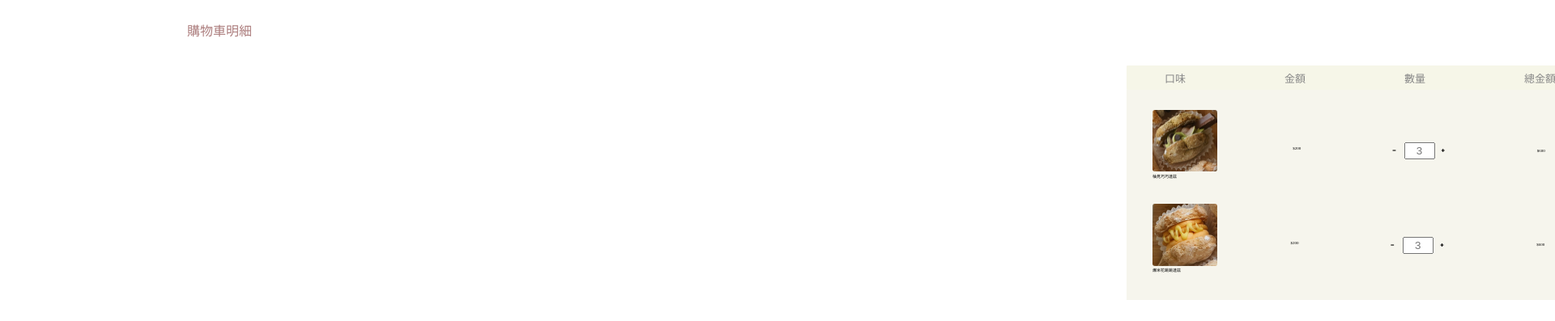
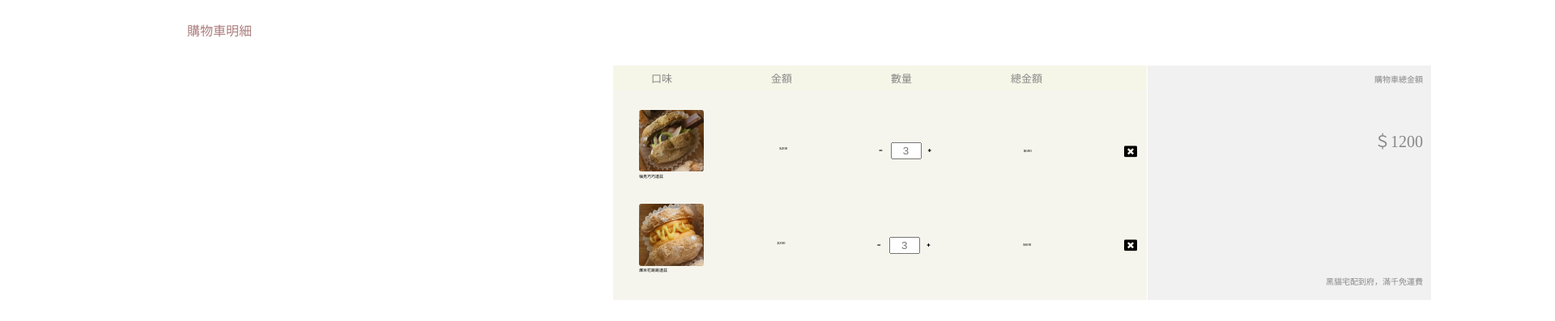
Before and after one commit to 1Kynechinling0618/Dacquoise_web, a plain HTML site: page shopping.html in a window 1280 px wide. Shown: the part 213-610 px from the top of the page at 81% size, 1920 px wide, since content can reach past the window. Drawn offline with Linux system fonts and the light colour scheme; a web font is replaced by a local one.

Commit message:
git pull style5.css

```diff
--- a/css/style5.css
+++ b/css/style5.css
@@ -78,7 +78,7 @@ h1{
     height: 290px;
     margin-left: 152px;
     position: relative;
-    margin: 0 1391px;
+    margin: 0 757px;
 }
 
 .item_header{
```
